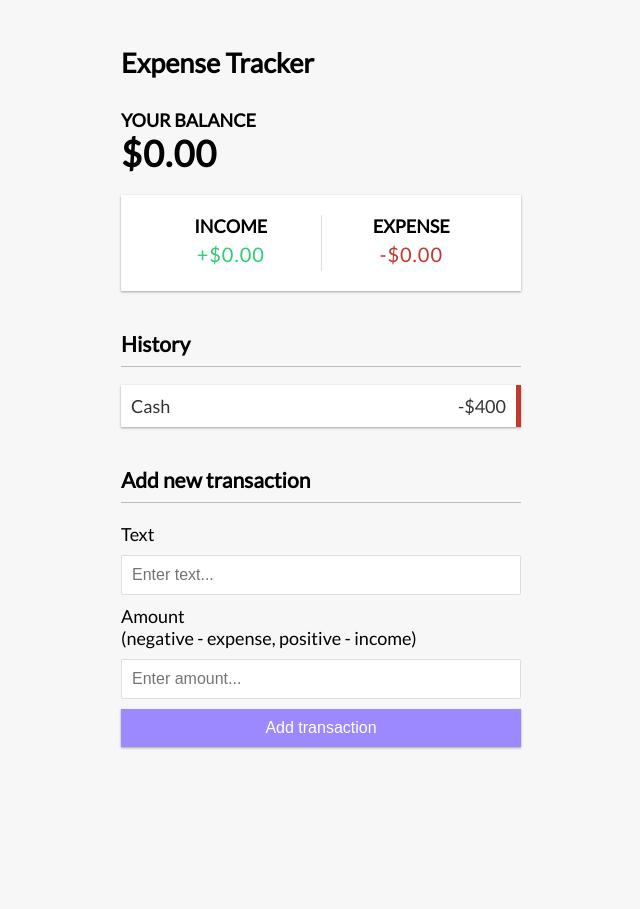
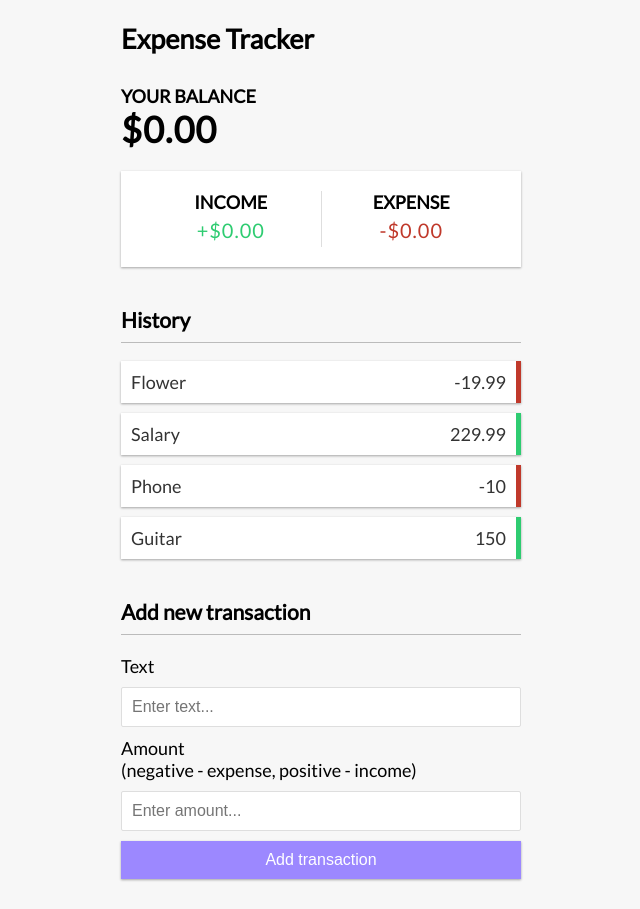
Before and after one commit to MikitaCat/vue-expense-tracker, a Vue app: page / in a window 1280 px wide. Shown: the whole page, without its empty margins (319-959 px from the left). Before the commit the page ends 800 px from the top, so only its background shows below. Built offline with nearby package versions, Linux system fonts and the light colour scheme.

Commit message:
Vue.js lists rendering (options API)

```diff
--- a/src/components/TransactionList.vue
+++ b/src/components/TransactionList.vue
@@ -1,8 +1,24 @@
 <template>
     <h3>History</h3>
     <ul id="list" class="list">
-        <li class="minus">
-            Cash <span>-$400</span><button class="delete-btn">x</button>
+        <li :class="transaction.amount < 0 ? 'minus' : 'plus'" v-for="transaction in transactions"
+            v-bind:key="transaction.id">
+            {{ transaction.text }} <span>{{ transaction.amount }}</span><button class="delete-btn">x</button>
         </li>
     </ul>
 </template>
+
+<script>
+export default {
+    data() {
+        return {
+            transactions: [
+                { id: 1, text: "Flower", amount: -19.99 },
+                { id: 2, text: "Salary", amount: 229.99 },
+                { id: 3, text: "Phone", amount: -10 },
+                { id: 4, text: "Guitar", amount: 150 },
+            ]
+        }
+    }
+}
+</script>
```
